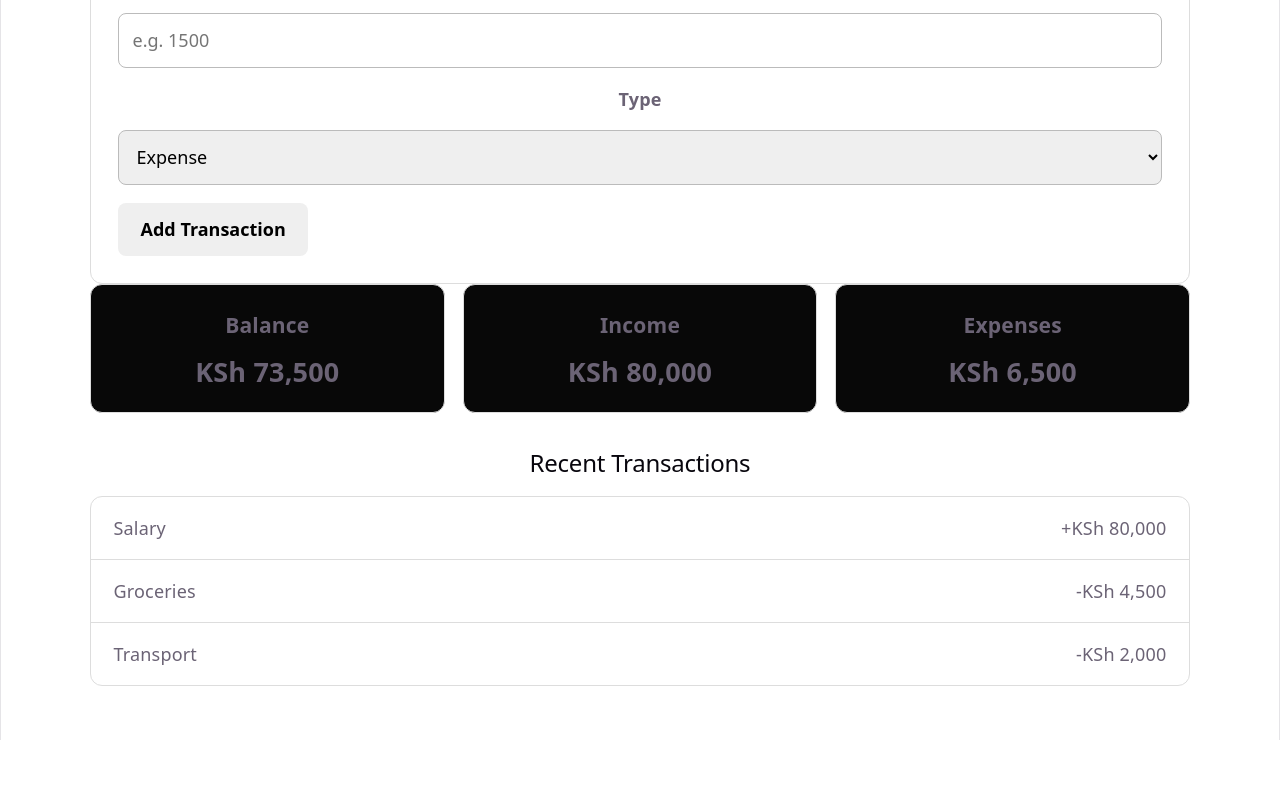
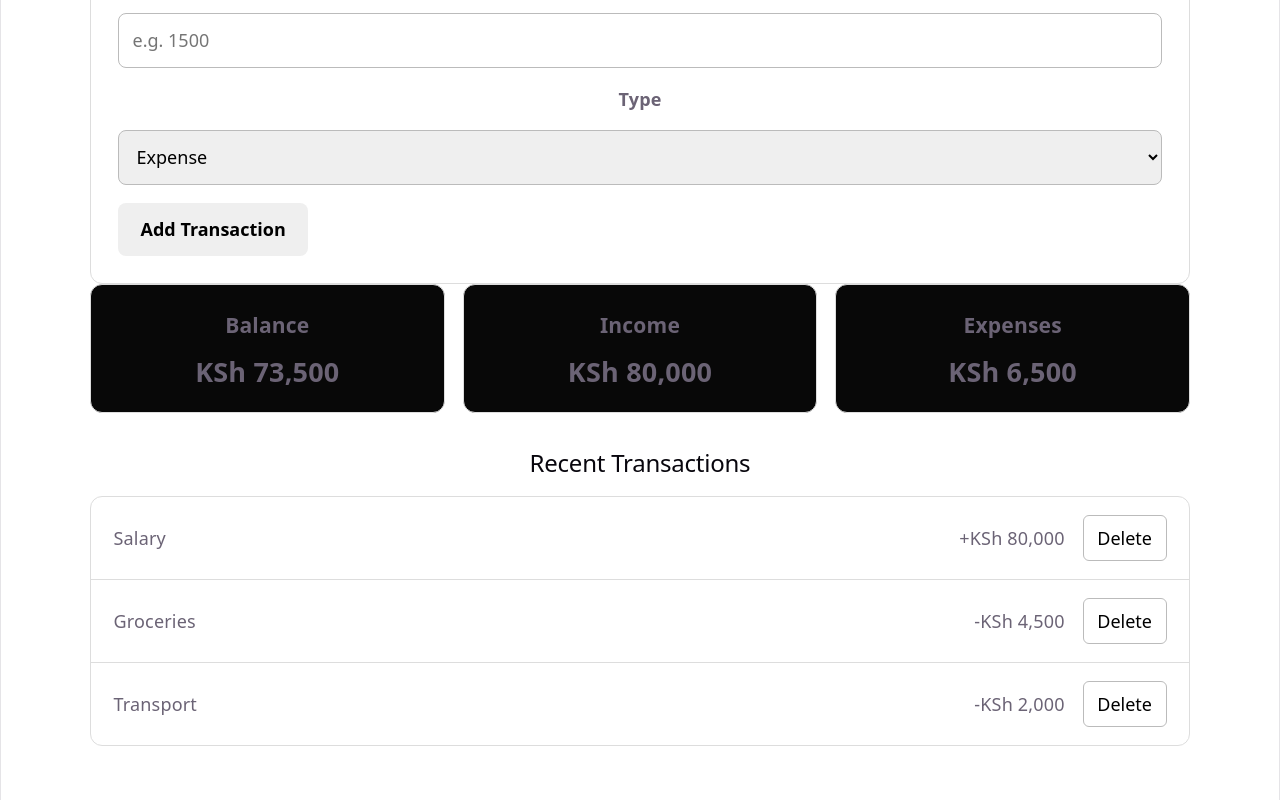
Before and after one commit to SuleimanX/ExpenseTracker, a React (Vite) app: page / in a window 1280 px wide. Shown: the part 406-1206 px from the top of the page. Before the commit the page ends 1146 px from the top, so only its background shows below. Built offline with nearby package versions, Linux system fonts and the light colour scheme.

Commit message:
Add transaction deletion

```diff
--- a/src/App.css
+++ b/src/App.css
@@ -129,3 +129,21 @@
 .form-success {
   border: 1px solid #027a48;
 }
+
+
+.transaction-details {
+  display: flex;
+  align-items: center;
+  justify-content: space-between;
+  gap: 1rem;
+  flex: 1;
+}
+
+.delete-button {
+  padding: 0.5rem 0.75rem;
+  border: 1px solid #bbb;
+  border-radius: 6px;
+  background: transparent;
+  font: inherit;
+  cursor: pointer;
+}
--- a/src/App.jsx
+++ b/src/App.jsx
@@ -42,6 +42,19 @@ function App() {
 
   const balance = income - expenses;
 
+  // Delete a transaction
+  const handleDelete = (transactionId) => {
+    setTransactions((currentTransactions) =>
+      currentTransactions.filter(
+        (transaction) => transaction.id !== transactionId,
+      ),
+    );
+
+    setSuccessMessage("Transaction deleted successfully.");
+    setError("");
+  };
+
+  // Add a transaction
   const handleSubmit = (event) => {
     event.preventDefault();
 
@@ -75,6 +88,7 @@ function App() {
     setDescription("");
     setAmount("");
     setType("expense");
+
     setSuccessMessage("Transaction added successfully.");
   };
 
@@ -102,6 +116,7 @@ function App() {
           )}
 
           <label htmlFor="description">Description</label>
+
           <input
             id="description"
             type="text"
@@ -111,6 +126,7 @@ function App() {
           />
 
           <label htmlFor="amount">Amount</label>
+
           <input
             id="amount"
             type="number"
@@ -122,6 +138,7 @@ function App() {
           />
 
           <label htmlFor="type">Type</label>
+
           <select
             id="type"
             value={type}
@@ -157,12 +174,23 @@ function App() {
           <ul className="transaction-list">
             {transactions.map((transaction) => (
               <li className="transaction-item" key={transaction.id}>
-                <span>{transaction.description}</span>
+                <div className="transaction-details">
+                  <span>{transaction.description}</span>
 
-                <span>
-                  {transaction.type === "expense" ? "-" : "+"}KSh{" "}
-                  {transaction.amount.toLocaleString()}
-                </span>
+                  <span>
+                    {transaction.type === "expense" ? "-" : "+"}KSh{" "}
+                    {transaction.amount.toLocaleString()}
+                  </span>
+                </div>
+
+                <button
+                  type="button"
+                  className="delete-button"
+                  onClick={() => handleDelete(transaction.id)}
+                  aria-label={`Delete ${transaction.description} transaction`}
+                >
+                  Delete
+                </button>
               </li>
             ))}
           </ul>
```
